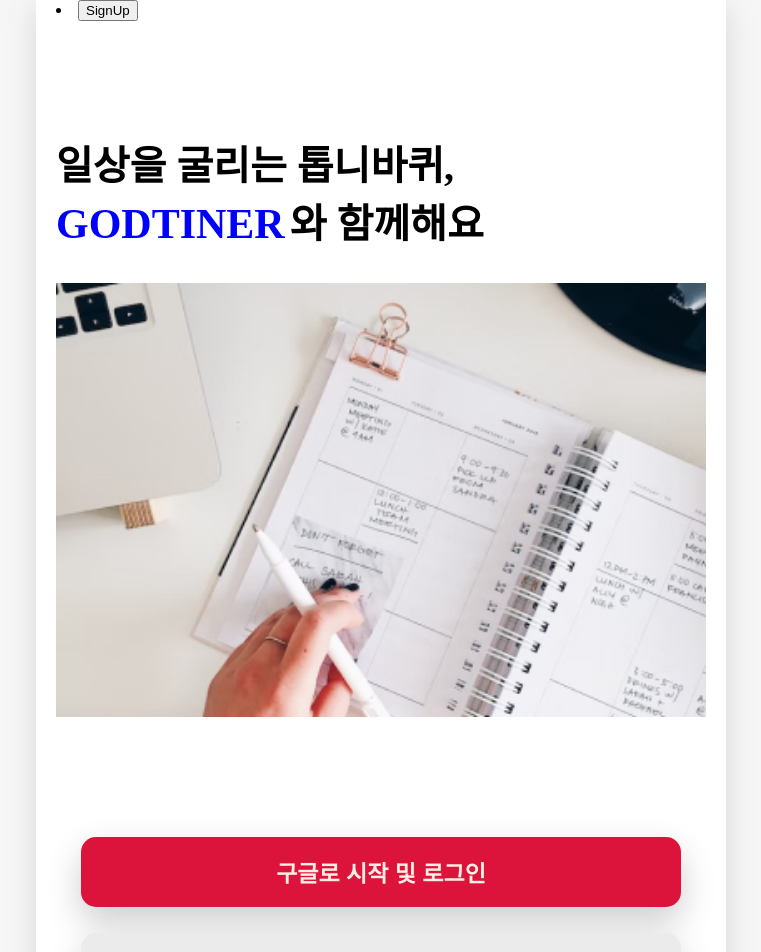
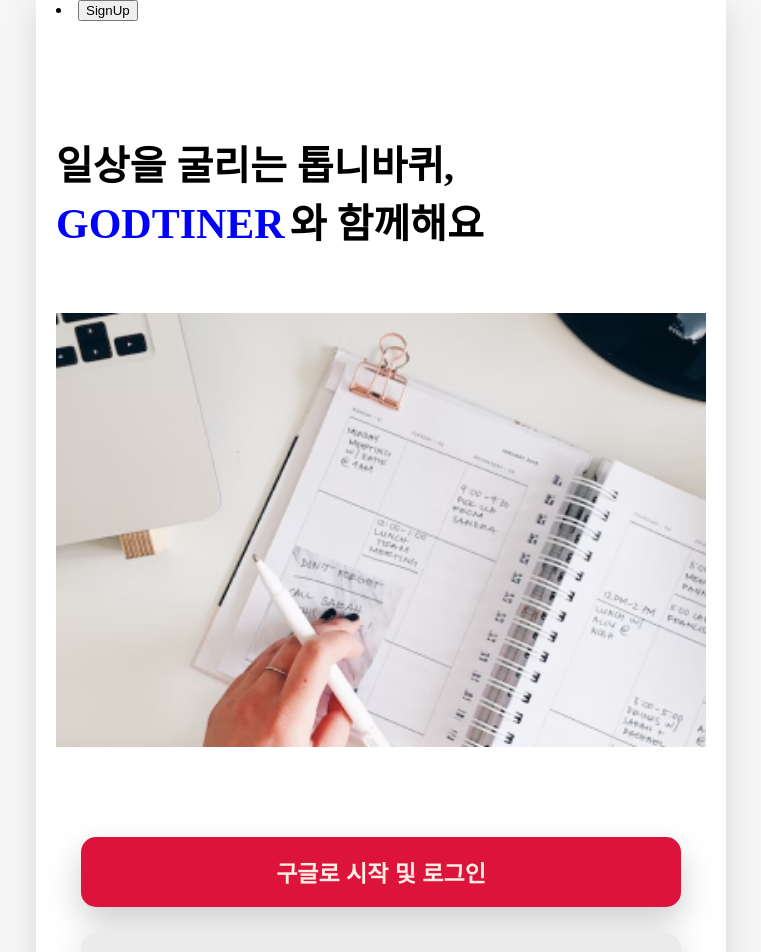
Before and after one commit to suemeeeee/Godtiner, a React (Create React App) app: page /Signup in a window 1280 px wide. Shown: the top 952 px of the page, without its empty margins (259-1020 px from the left). Built offline with nearby package versions, Linux system fonts and the light colour scheme.

Commit message:
Signup_update

```diff
--- a/src/pages/Signup.css
+++ b/src/pages/Signup.css
@@ -13,15 +13,15 @@
   padding-right: 5px;
 }
 
-.Signup img {
+.mainImg {
   width: 100%;
   height: auto;
-  object-fit: contain;
+  padding-top: 30px;
 }
 
 .button1 {
   text-align: center;
-  padding-top: 100px;
+  padding-top: 70px;
 }
 .button2 {
   text-align: center;
@@ -29,7 +29,7 @@
 }
 .button3 {
   text-align: center;
-  padding-top: 70px;
+  padding-top: 85px;
 }
 
 .Signup button {
--- a/src/pages/Signup.js
+++ b/src/pages/Signup.js
@@ -9,7 +9,7 @@ const Signup = () => {
         함께해요
       </h2>
 
-      <img src="img/Signup_image1.png" alt="Signup_img" />
+      <img className="mainImg" src="img/Signup_image1.png" alt="Signup_img" />
 
       <p className="button1">
         <button className="w-btn w-btn-brown" type="button">
```
Also changed, not shown: public/img/google_png.png (added), 1 other file (tests, documents, lock files or other folders).
